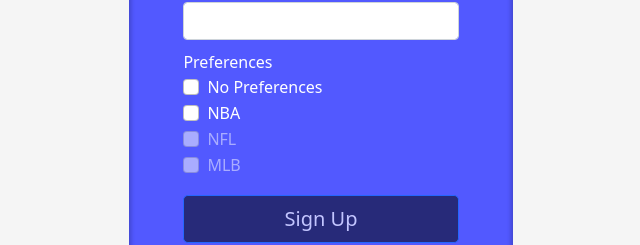
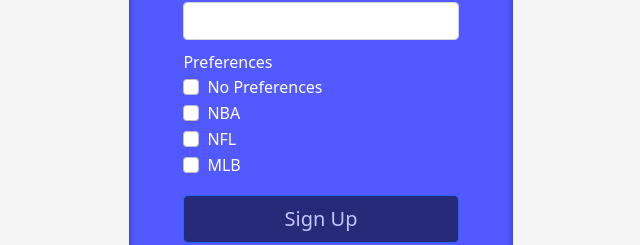
Before and after one commit to MuchQuak/Shport, a React (Create React App) app in the folder frontend/: page /SignUp in a window 1280 px wide. Shown: the part 391-636 px from the top of the page, without its empty margins (319-959 px from the left). Built offline with nearby package versions, Linux system fonts and the light colour scheme.

Commit message:
now allows preferences selection

```diff
--- a/frontend/src/SignUp.js
+++ b/frontend/src/SignUp.js
@@ -9,6 +9,13 @@ export default function SignUp(props) {
   const [email, setEmail] = useState("");
   const [password, setPassword] = useState("");
   const [username, setUsername] = useState("");
+  // preferences
+  const [no_pref, setNo_pref] = useState(false);
+  const [nba_pref, setNba_pref] = useState(false);
+  const [nfl_pref, setNfl_pref] = useState(false);
+  const [mlb_pref, setMlb_pref] = useState(false);
+
+
   const navigate = useNavigate();
 
 
@@ -37,10 +44,10 @@ export default function SignUp(props) {
         "email": email,
         "username":username,
         "password": password,
-        "no_preferences":true,
-        "nba":false,
-        "nfl":false,
-        "mlb":false
+        "no_preferences":no_pref,
+        "nba":nba_pref,
+        "nfl":nfl_pref,
+        "mlb":mlb_pref
       };
 
       navigate('../', {replace:true, state: newUser});
@@ -54,6 +61,51 @@ export default function SignUp(props) {
     // allow duplicates for now
     // In our case we look if that username or email have been entered in the database.
     return true;
+  }
+
+  function checkPref(e){
+    if(e.target.checked == true){
+      setNo_pref(true);
+      disableSportOptions();
+    }
+    else{
+      setNo_pref(false);
+      enableSportOptions();
+    }
+  }
+
+
+  function checkSportOption(e){
+    if(e.target.checked == true){
+      setNo_pref(true);
+      disablePrefOptions();
+    }
+    else{
+      setNo_pref(false);
+      enablePrefOptions();
+
+    }
+  }
+
+
+  function disableSportOptions(){
+    document.getElementById('1').disabled = true;
+    document.getElementById('2').disabled = true;
+    document.getElementById('3').disabled = true;
+  }
+
+  function enableSportOptions(){
+    document.getElementById('1').disabled = false;
+    document.getElementById('2').disabled = false;
+    document.getElementById('3').disabled = false;
+  }
+
+  function disablePrefOptions(){
+    document.getElementById('0').disabled = true;
+  }
+
+  function enablePrefOptions(){
+    document.getElementById('0').disabled = false;
   }
 
   return (
@@ -74,14 +126,30 @@ export default function SignUp(props) {
                         <Form.Control type="password" value={password} onChange={(e) => setPassword(e.target.value)}/>
                     </Form.Group>
                     <p className="preferences">Preferences</p>
+
                     {['checkbox'].map((type) => (
                       <div key={`default-${type}`} className="mb-3">
-                          <Form.Check type={type} label={`No Preferences`} id={`0`}/>
-                          <Form.Check type={type} label={`NBA`} id={`1`}/>
-                          <Form.Check disabled type={type} label={`NFL`} id={`2`}/>
-                          <Form.Check disabled type={type} label={`MLB`} id={`3`}/>
+
+                          <Form.Check type={type} label={`No Preferences`} id={`0`} onChange={(e) => checkPref(e)}/>
+                          <Form.Check type={type} label={`NBA`} id={`1`} onChange={(e) => {
+                              setNba_pref(e.target.checked);
+                              checkSportOption(e);
+                            }
+                          }/>
+                          <Form.Check type={type} label={`NFL`} id={`2`} onChange={(e) => {
+                              setNfl_pref(e.target.checked);
+                              checkSportOption(e);
+                            }
+                          }/>
+                          <Form.Check type={type} label={`MLB`} id={`3`} onChange={(e) => {
+                              setMlb_pref(e.target.checked);
+                              checkSportOption(e);
+                            }
+                          }/>
+
                       </div>
                     ))}
+
                     <Button className="submit-button" id="signup-button" block size="lg" type="submit" disabled={!validateForm()}>Sign Up</Button>
 
                     <Link to="/Login">
```
